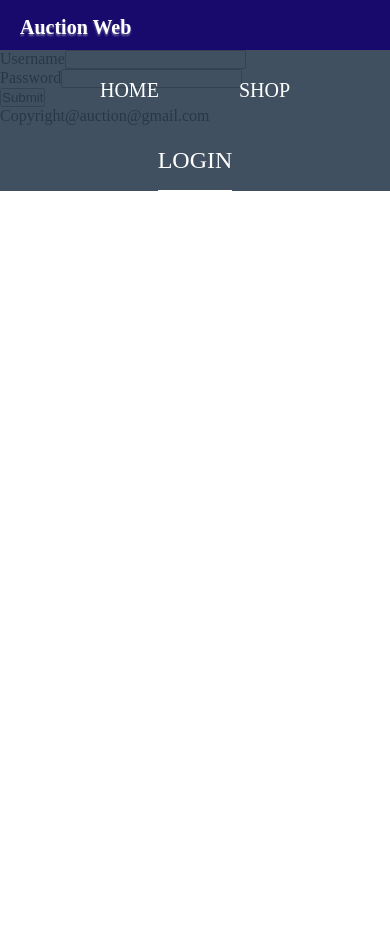
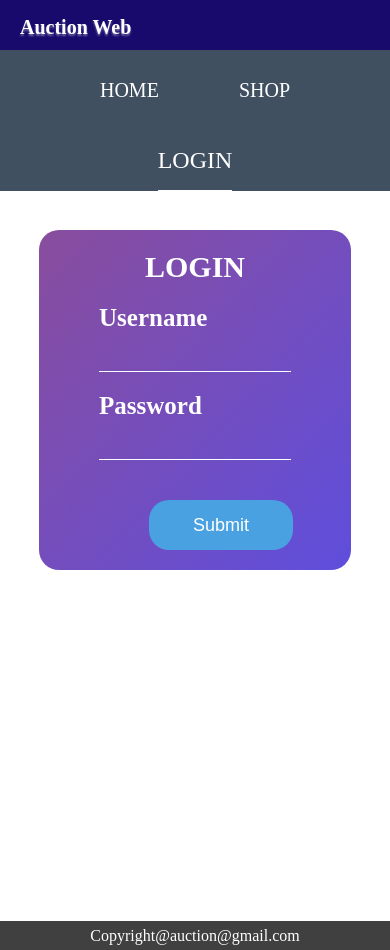
Before and after one commit to dinesmhr/auction-web, a React (Create React App) app in the folder frontend/: page /login in a window 390 px wide. Before the commit the page ends 844 px from the top, so only its background shows below. Built offline with nearby package versions, Linux system fonts and the light colour scheme; no server answers.

Commit message:
login-form-responsive

```diff
--- a/frontend/src/components/footer/Footer.js
+++ b/frontend/src/components/footer/Footer.js
@@ -10,7 +10,7 @@ class Footer extends Component {
         return (
             <footer id="aweb-footer">
                 <div className="aweb-main-footer-wrap">
-                    Copyright@auction@gmail.com
+                   <p> Copyright@auction@gmail.com</p>
                 </div>{ /* .aweb-main-footer-wrap */ }
             </footer>
         );
--- a/frontend/src/components/pages/Login.js
+++ b/frontend/src/components/pages/Login.js
@@ -126,21 +126,26 @@ class Login extends Component {
                 <Header userLoggedIn = { isLoggedIn }/>
                 <div id="auction-web-login" className="page--login main-wrapper">
                     <form id="aweb-login-form">
+                    <div className= "aweb-login-form-wrapper">
                         { errorField &&
                             <div className="aweb-red-note">
                                 { errorMessage }
                             </div>
                         }
-                        <div className="aweb-username">
+                        <h1>LOGIN</h1>
+                        <div className="input-wrapper">
+                          <div className="aweb-username">
                             <label>Username</label>
                             <input type="text" name="username" required onChange={ (e) => this.setInputValueChange( 'username', e.target.value) } defaultValue={ username }/>
-                        </div>
-                        <div className="aweb-password">
+                          </div>
+                          <div className="aweb-password">
                             <label>Password</label>
                             <input type="password" name="password" required onChange={ (e) => this.setInputValueChange( 'password', e.target.value) } defaultValue={ password }/>
+                          </div>
                         </div>
                         <div className="aweb-submit">
                             <input type="submit" name="submit" onClick= { (e) => this.onSubmit(e) } value="Submit"/>
+                        </div>
                         </div>
                     </form>
                 </div>
--- a/frontend/src/styles/App.css
+++ b/frontend/src/styles/App.css
@@ -34,6 +34,10 @@ body {
 	background: #170A6C;
 	height: 90px;
 	width: 100%;
+	position: fixed;
+	top: 0;
+
+
 }
 .aweb-site-title a{
 	color: white;
@@ -75,7 +79,7 @@ a.active_name li{
 	 .aweb-site-title a{
 	 	padding-left: 20px;
 	 	font-size: 20px;
-	 	margin-top: -10px;
+	 	margin-top: -15px;
 	 	line-height: 55px;
 	 }
 	 .aweb-header{
@@ -105,3 +109,134 @@ a.active_name li{
 }
 
 }
+
+/**
+ *
+ *Main-Wrapper/Login/home/Shop
+ *
+ */
+.main-wrapper{
+	margin-top: 90px;
+}
+
+/**
+ *
+ *Login-Form
+ *
+ */
+#aweb-login-form{
+	background-image: linear-gradient(to bottom right, #3423eb , #9823eb);
+	min-height: 81.9vh;
+
+}
+.aweb-login-form-wrapper{
+	background-image: linear-gradient(to bottom right,#6c2185, #3722d4);
+	opacity: 0.8;
+	width: 35%;
+	padding-left:60px;
+	padding-right:60px;
+	padding-bottom: 200px;
+	border-radius: 20px;
+	margin: auto;
+}
+.aweb-login-form-wrapper h1{
+	text-align: center;
+	color: white;
+	font-size: 30px;
+	font-weight: bold;
+	margin: 20px;
+	padding-top: 20px;
+}
+.aweb-red-note{
+	color: #c90202;
+	font-weight: bold;
+	text-align: center;
+	font-size: 25px;
+}
+.input-wrapper label{
+	font-weight: bold;
+	font-size: 25px;
+	color: white;
+}
+.input-wrapper input{
+	width: 100%;
+	margin-bottom: 20px;
+	border: none;
+ 	border-bottom: 1px solid #fff;
+ 	background: transparent;
+ 	outline: none;
+ 	height: 40px;
+ 	color: #fff;
+ 	font-size: 16px;
+}
+
+.aweb-submit input{
+	border: none;
+ 	outline: none;
+ 	height: 50px;
+ 	background: #1c8adb;
+ 	color: #fff;
+ 	font-size: 18px;
+ 	border-radius: 20px;
+ 	width: 75%;
+ 	margin: 20px 50px;
+ }
+.aweb-submit input{
+	border: none;
+ 	outline: none;
+ 	height: 50px;
+ 	background: #1c8adb;
+ 	color: #fff;
+ 	font-size: 18px;
+ 	border-radius: 20px;
+ 	width: 75%;
+ 	margin: 20px 50px;
+}
+.aweb-submit input:hover{
+	cursor: pointer;
+	background: #39dc79;
+ 	color: #000;
+}
+/**
+ *
+ *Login-Form-responsive
+ *
+ */
+
+@media(max-width: 790px){
+	#aweb-login-form{
+	 background: none;
+
+	}
+	.aweb-login-form-wrapper{
+	    min-width: 80%;
+        padding-bottom: unset;
+    	margin-top: 230px;
+
+	}
+}
+
+
+
+
+
+
+
+
+
+
+/**
+ *
+ *footer
+ *
+ */
+.aweb-main-footer-wrap{
+	background-color: #404040;
+	color: white;
+	text-align: center;
+	padding: 10px 20px;
+	font-size: 16px;
+	max-height: 30px;
+	position: relative;
+	line-height: 9px;
+}
```
